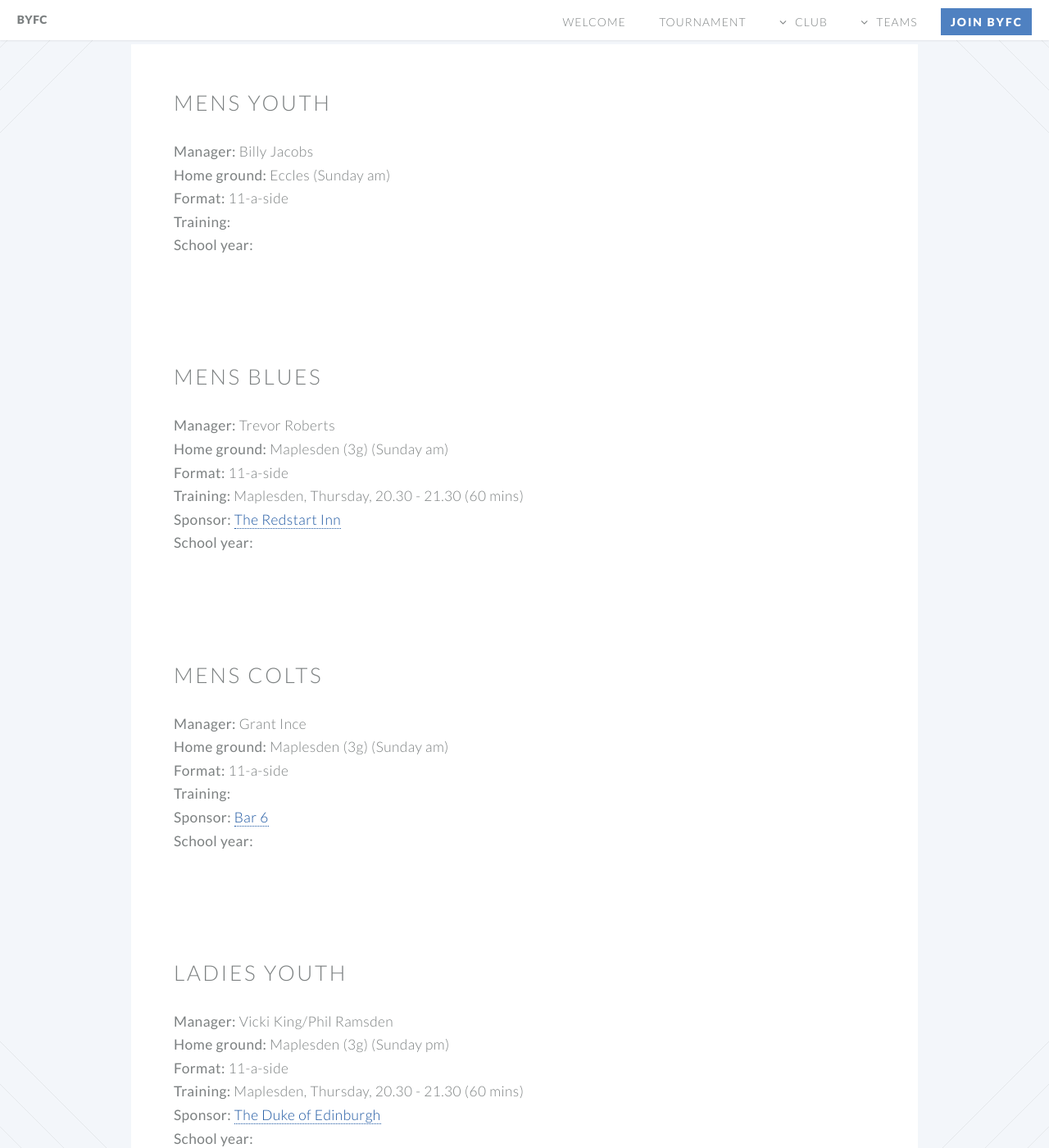
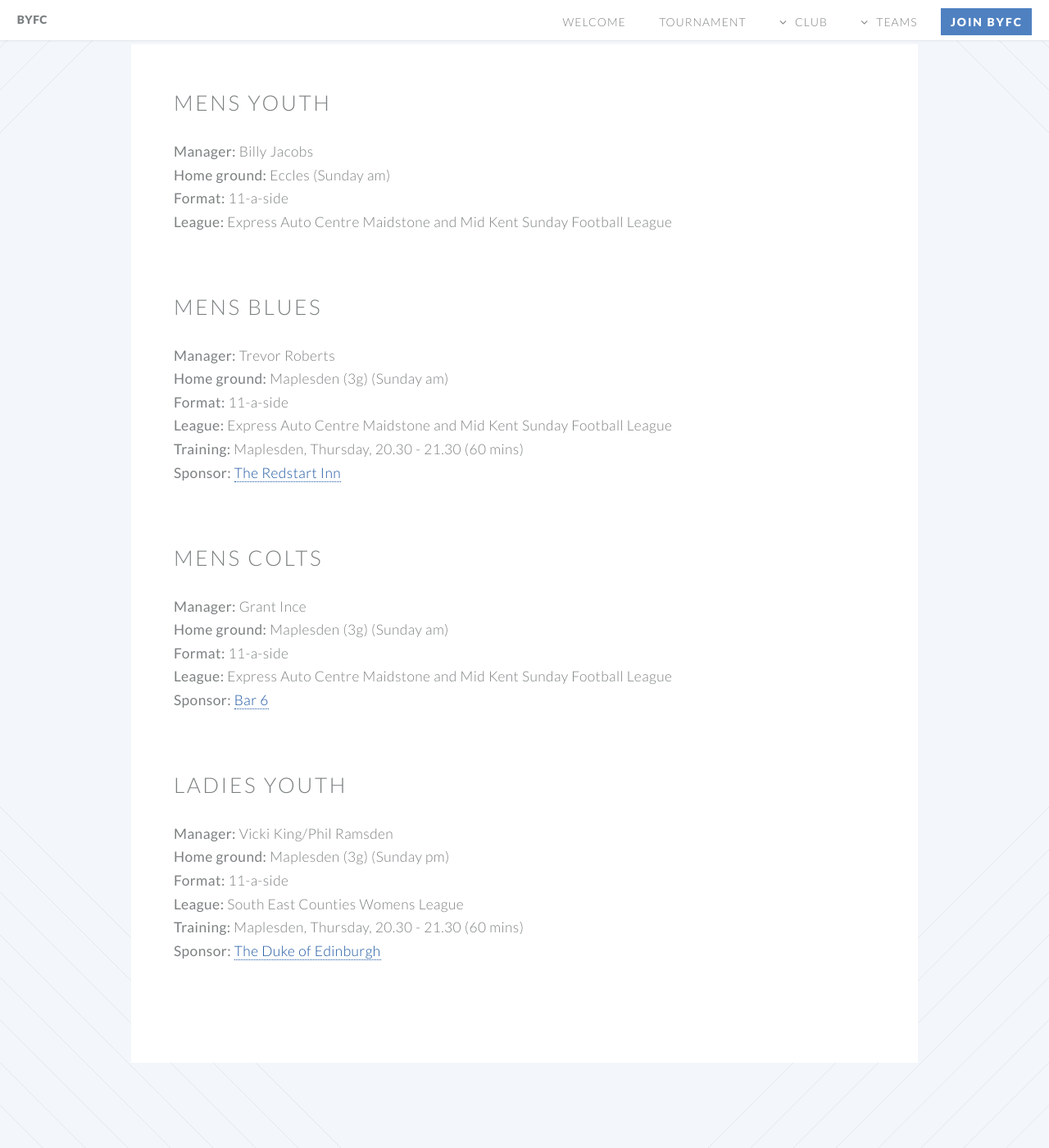
Before and after one commit to Pam-BYFC/BYFC.github.io, a Jekyll site: the page built from teams-other.md, in a window 1280 px wide and 1400 px high, scrolled down 271 px. Shown: the whole window at 82% size. Built offline with Jekyll 4.4.1, drawn with Linux system fonts in a browser that asks for light colours.

Commit message:
Cleaned-up team pages, added league

```diff
--- a/_data/teams.csv
+++ b/_data/teams.csv
@@ -1,32 +1,32 @@
-"agegrp","schoolyear","YBC","name","format","manager","homeground","day","time","training","sponsor","sponsorURL","sponsor2","sponsorURL2","blurb"
-"5","R","1","Under 5 Buds","Training","","South Street, Barming","Saturday","am","","","","","","Introducing football skills through fun training activities."
-"6","1","1","Under 6 Youth","Training","","South Street, Barming","Saturday","am","","","","","","Continuing to build on football skills leading to understanding of the 5-a-side game. Game play will develop through training and later tournament participation and friendly 5-a-side games."
-"7","2","1","Under 7 Youth","5-a-side","Chris Brinn","Barming School Top (right side)","Saturday","am","Maplesden, Wednesday, 18.00 - 19.15 (75 mins)","Liftec","https://www.liftec.co.uk","","",""
-"7","2","2","Under 7 Blues","5-a-side","Chris Kavanagh","Barming School Top (right side)","Saturday","am","Maplesden, Wednesday, 18.00 - 19.15 (75 mins)","Liftec","https://www.liftec.co.uk","","",""
-"8","3","1","Under 8 Youth","5-a-side","Keith Matthews","Poplar Grove","Saturday","am","Maplesden, Wednesday, 18.00 - 19.15 (75 mins)","PS Accounting Solutions Ltd","http://www.psaccountingsolutions.co.uk/","DW Roofing  DWebbroofing@outlook.com","DWebbroofing@outlook.com",""
-"8","3","2","Under 8 Blues","5-a-side","Mark Chase","South Street, Barming","Saturday","am","Maplesden, Wednesday, 18.00 - 19.15 (75 mins)","","","","",""
-"8","3","3","Under 8 Colts","5-a-side","Pam Wilson","Poplar Grove","Saturday","am","Maplesden, Wednesday, 18.00 - 19.15 (75 mins)","*** Seeking sponsorship ***","","","",""
-"9","4","1","Under 9 Youth","7-a-side","Alan McMillan","Barming School, top","Saturday","am","Maplesden, Tuesday, 18.00 - 19.15 (75 mins)","Croudace Homes","http://www.croudacehomes.co.uk/","","",""
-"9","4","2","Under 9 Blues","7-a-side","Amanda Haffenden-Boyce","Barming School, top","Saturday","am","Maplesden, Wednesday, 18.00 - 19.15 (75 mins)","Flex Flooring","http://flexflooring.co.uk/","","",""
-"10","5","1","Under 10 Youth","7-a-side","Mike Drew","Barming School, top","Sunday","am","Maplesden, Tuesday, 18.00 - 19.15 (75 mins)","Natta Building Company Limited","http://www.natta.co.uk/","Whitings Group Limited","http://www.whitings.co.uk/",""
-"10","5","2","Under 10 Blues","7-a-side","Spencer Hart","Barming School, top","Sunday","am","Maplesden, Tuesday, 18.00 - 19.15 (75 mins)","West Flooring","http://www.westflooring.com/","","",""
-"10","5","4","Under 10 Girls","7-a-side","Katie Hills","South Street, Barming","Sunday","am","Maplesden, Thursday, 18.10 - 19.20 (70 mins)","","","","",""
-"11","6","1","Under 11 Youth","9-a-side","Bryan Hudson","Barming School, bottom","Sunday","am","Maplesden, Tuesday, 18.00 - 19.15 (75 mins)","Carpet Next Day","http://www.carpetnextday.co.uk/","","",""
-"11","6","2","Under 11 Blues","9-a-side","Neil King","Barming School, bottom","Sunday","am","Maplesden, Tuesday, 18.00 - 19.15 (75 mins)","Sayers Butterworth","http://www.sayersb.co.uk/","","",""
-"11","6","3","Under 11 Colts","9-a-side","Nathan Harrison","Poplar Grove","Sunday","am","Maplesden, Tuesday, 18.00 - 19.15 (75 mins)","Arriva","https://www.arrivabus.co.uk/","","",""
-"12","7","1","Under 12 Youth","9-a-side","Claire West","Gatland Lane 2","Sunday","am","Maplesden, Wednesday, 19.15 - 20.30 (75 mins)","STL","http://www.stlgroup.co.uk/","","",""
-"12","7","2","Under 12 Blues","9-a-side","Arron Spice","South Street, Barming","Sunday","am","Maplesden, Wednesday, 19.15 - 20.30 (75 mins)","Solve my headache","https://www.solvemyheadache.com/","","",""
-"12","7","3","Under 12 Colts","9-a-side","Callum Wadlan","Gatland Lane 2","Sunday","am","Maplesden, Tuesday, 19.15 - 20.30 (75 mins)","Allied Fabrications","http://www.alliedfabrications.co.uk/","","",""
-"14","9","1","Under 14 Youth","11-a-side","Andy Cassie","Gatland Lane 1","Sunday","am","Maplesden, Tuesday, 19.15 - 20.30 (75 mins)","Gallagher Group","http://www.gallagher-group.co.uk/","","",""
-"14","9","2","Under 14 Blues","11-a-side","Simon Coulton","Gatland Lane 1","Sunday","am","Maplesden, Wednesday, 19.15 - 20.30 (75 mins)","Greywood Installations","http://www.greywoodinstallations.co.uk/","","",""
-"15","10","2","Under 15 Blues","11-a-side","Neil Poole","Gatland Lane 1","Sunday","pm","Maplesden, Wednesday, 19.15 - 20.30 (75 mins)","Creative Vinyl","http://www.creativevinyl.co.uk/","","",""
-"16","11","1","Under 16 Youth","11-a-side","Warren Lindley","Barming Heath","Sunday","pm","Maplesden, Tuesday, 19.15 - 20.30 (75 mins)","Maxi Cosi","http://www.maxi-cosi.co.uk/gb-en/","","",""
-"16","11","2","Under 16 Blues","11-a-side","Steve Oakley","Gatland Lane 1","Sunday","pm","Maplesden, Wednesday, 19.15 - 20.30 (75 mins)","County Plumbing Services","http://countyplumbingservices.co.uk/","","",""
-"16","11","4","Under 16 Girls","11-a-side","Vicki King","Mereworth","Sunday","am","Maplesden, Thursday, 18.10 - 19.20 (70 mins)","Clarus Homes","https://www.clarushomes.co.uk/","","",""
-"18","13","1","Under 18 Youth","11-a-side","Lee Payne","Barming Heath","Sunday","am","Maplesden, Wednesday, 20.30 - 21.30 (60 mins)","Innov8ive UK","http://www.innov8iveuk.com/","","",""
-"18","13","3","Under 18 Colts","11-a-side","Matt Kirwan","Mereworth","Sunday","am","Maplesden, Thursday, 20.30 - 21.30 (60 mins)","","","","",""
-"18","18","2","Under 18 Blues","11-a-side","Sam Grist","Mereworth","Sunday","am","Maplesden, Thursday, 19.20 - 20.30 (70 mins)","","","","",""
-"22","","1","Mens Youth","11-a-side","Billy Jacobs","Eccles","Sunday","am","","","","","",""
-"22","","2","Mens Blues","11-a-side","Trevor Roberts","Maplesden (3g)","Sunday","am","Maplesden, Thursday, 20.30 - 21.30 (60 mins)","The Redstart Inn","http://www.redstartpub.co.uk/","","",""
-"22","","3","Mens Colts","11-a-side","Grant Ince","Maplesden (3g)","Sunday","am","","Bar 6","http://www.bar6maidstone.co.uk/","","",""
-"20","","1","Ladies Youth","11-a-side","Vicki King/Phil Ramsden","Maplesden (3g)","Sunday","pm","Maplesden, Thursday, 20.30 - 21.30 (60 mins)","The Duke of Edinburgh","http://www.dukeofedinburghbarming.co.uk/","","",""
+"agegrp","schoolyear","YBC","name","format","manager","League","homeground","day","time","training","sponsor","sponsorURL","sponsor2","sponsorURL2","blurb"
+"5","R","1","Under 5 Buds","Training","","","South Street, Barming","Saturday","am","","","","","","Introducing football skills through fun training activities."
+"6","1","1","Under 6 Youth","Training","","","South Street, Barming","Saturday","am","","","","","","Continuing to build on football skills leading to understanding of the 5-a-side game. Game play will develop through training and later tournament participation and friendly 5-a-side games."
+"7","2","1","Under 7 Youth","5-a-side","Chris Brinn","Maidstone Invicta Primary League","Barming School Top (right side)","Saturday","am","Maplesden, Wednesday, 18.00 - 19.15 (75 mins)","Liftec","https://www.liftec.co.uk","","",""
+"7","2","2","Under 7 Blues","5-a-side","Chris Kavanagh","Maidstone Invicta Primary League","Barming School Top (right side)","Saturday","am","Maplesden, Wednesday, 18.00 - 19.15 (75 mins)","Liftec","https://www.liftec.co.uk","","",""
+"8","3","1","Under 8 Youth","5-a-side","Keith Matthews","Maidstone Invicta Primary League","Poplar Grove","Saturday","am","Maplesden, Wednesday, 18.00 - 19.15 (75 mins)","PS Accounting Solutions Ltd","http://www.psaccountingsolutions.co.uk/","DW Roofing  DWebbroofing@outlook.com","DWebbroofing@outlook.com",""
+"8","3","2","Under 8 Blues","5-a-side","Mark Chase","Maidstone Invicta Primary League","South Street, Barming","Saturday","am","Maplesden, Wednesday, 18.00 - 19.15 (75 mins)","","","","",""
+"8","3","3","Under 8 Colts","5-a-side","Pam Wilson","Maidstone Invicta Primary League","Poplar Grove","Saturday","am","Maplesden, Wednesday, 18.00 - 19.15 (75 mins)","*** Seeking sponsorship ***","","","",""
+"9","4","1","Under 9 Youth","7-a-side","Alan McMillan","Maidstone Invicta Primary League","Barming School, top","Saturday","am","Maplesden, Tuesday, 18.00 - 19.15 (75 mins)","Croudace Homes","http://www.croudacehomes.co.uk/","","",""
+"9","4","2","Under 9 Blues","7-a-side","Amanda Haffenden-Boyce","Maidstone Invicta Primary League","Barming School, top","Saturday","am","Maplesden, Wednesday, 18.00 - 19.15 (75 mins)","Flex Flooring","http://flexflooring.co.uk/","","",""
+"10","5","1","Under 10 Youth","7-a-side","Mike Drew","Maidstone Invicta Primary League","Barming School, top","Sunday","am","Maplesden, Tuesday, 18.00 - 19.15 (75 mins)","Natta Building Company Limited","http://www.natta.co.uk/","Whitings Group Limited","http://www.whitings.co.uk/",""
+"10","5","2","Under 10 Blues","7-a-side","Spencer Hart","Maidstone Invicta Primary League","Barming School, top","Sunday","am","Maplesden, Tuesday, 18.00 - 19.15 (75 mins)","West Flooring","http://www.westflooring.com/","","",""
+"10","4-5","4","Under 10 Girls","7-a-side","Katie Hills","Kent Girls and Ladies Football league","Mereworth","Sunday","am","Maplesden, Thursday, 18.10 - 19.20 (70 mins)","","","","",""
+"11","6","1","Under 11 Youth","9-a-side","Bryan Hudson","Maidstone Invicta Primary League","Barming School, bottom","Sunday","am","Maplesden, Tuesday, 18.00 - 19.15 (75 mins)","Carpet Next Day","http://www.carpetnextday.co.uk/","","",""
+"11","6","2","Under 11 Blues","9-a-side","Neil King","Maidstone Invicta Primary League","Barming School, bottom","Sunday","am","Maplesden, Tuesday, 18.00 - 19.15 (75 mins)","Sayers Butterworth","http://www.sayersb.co.uk/","","",""
+"11","6","3","Under 11 Colts","9-a-side","Nathan Harrison","Maidstone Invicta Primary League","Poplar Grove","Sunday","am","Maplesden, Tuesday, 18.00 - 19.15 (75 mins)","Arriva","https://www.arrivabus.co.uk/","","",""
+"12","7","1","Under 12 Youth","9-a-side","Claire West","Express Cabs Maidstone Boys Primary League","Gatland Lane 2","Sunday","am","Maplesden, Wednesday, 19.15 - 20.30 (75 mins)","STL","http://www.stlgroup.co.uk/","","",""
+"12","7","2","Under 12 Blues","9-a-side","Arron Spice","Express Cabs Maidstone Boys Primary League","South Street, Barming","Sunday","am","Maplesden, Wednesday, 19.15 - 20.30 (75 mins)","Solve my headache","https://www.solvemyheadache.com/","","",""
+"12","7","3","Under 12 Colts","9-a-side","Callum Wadlan","Express Cabs Maidstone Boys Primary League","Gatland Lane 2","Sunday","am","Maplesden, Tuesday, 19.15 - 20.30 (75 mins)","Allied Fabrications","http://www.alliedfabrications.co.uk/","","",""
+"14","9","1","Under 14 Youth","11-a-side","Andy Cassie","Express Cabs Maidstone Boys Primary League","Gatland Lane 1","Sunday","am","Maplesden, Tuesday, 19.15 - 20.30 (75 mins)","Gallagher Group","http://www.gallagher-group.co.uk/","","",""
+"14","9","2","Under 14 Blues","11-a-side","Simon Coulton","Express Cabs Maidstone Boys Primary League","Gatland Lane 1","Sunday","am","Maplesden, Wednesday, 19.15 - 20.30 (75 mins)","Greywood Installations","http://www.greywoodinstallations.co.uk/","","",""
+"15","10","2","Under 15 Blues","11-a-side","Neil Poole","Express Cabs Maidstone Boys Primary League","Gatland Lane 1","Sunday","pm","Maplesden, Wednesday, 19.15 - 20.30 (75 mins)","Creative Vinyl","http://www.creativevinyl.co.uk/","","",""
+"16","11","1","Under 16 Youth","11-a-side","Warren Lindley","Maidstone Minor/Junior Football League","Barming Heath","Sunday","pm","Maplesden, Tuesday, 19.15 - 20.30 (75 mins)","Maxi Cosi","http://www.maxi-cosi.co.uk/gb-en/","","",""
+"16","11","2","Under 16 Blues","11-a-side","Steve Oakley","Maidstone Minor/Junior Football League","Gatland Lane 1","Sunday","pm","Maplesden, Wednesday, 19.15 - 20.30 (75 mins)","County Plumbing Services","http://countyplumbingservices.co.uk/","","",""
+"16","11","4","Under 16 Girls","11-a-side","Vicki King","Kent Girls and Ladies Football league","Mereworth","Sunday","am","Maplesden, Thursday, 18.10 - 19.20 (70 mins)","Clarus Homes","https://www.clarushomes.co.uk/","","",""
+"18","13","1","Under 18 Youth","11-a-side","Lee Payne","Maidstone Minor/Junior Football League","Barming Heath","Sunday","am","Maplesden, Wednesday, 20.30 - 21.30 (60 mins)","Innov8ive UK","http://www.innov8iveuk.com/","","",""
+"18","13","3","Under 18 Colts","11-a-side","Matt Kirwan","Maidstone Minor/Junior Football League","Mereworth","Sunday","am","Maplesden, Thursday, 20.30 - 21.30 (60 mins)","","","","",""
+"18","18","2","Under 18 Blues","11-a-side","Sam Grist","Maidstone Minor/Junior Football League","Mereworth","Sunday","am","Maplesden, Thursday, 19.20 - 20.30 (70 mins)","","","","",""
+"22","","1","Mens Youth","11-a-side","Billy Jacobs","Express Auto Centre Maidstone and Mid Kent Sunday Football League","Eccles","Sunday","am","","","","","",""
+"22","","2","Mens Blues","11-a-side","Trevor Roberts","Express Auto Centre Maidstone and Mid Kent Sunday Football League","Maplesden (3g)","Sunday","am","Maplesden, Thursday, 20.30 - 21.30 (60 mins)","The Redstart Inn","http://www.redstartpub.co.uk/","","",""
+"22","","3","Mens Colts","11-a-side","Grant Ince","Express Auto Centre Maidstone and Mid Kent Sunday Football League","Maplesden (3g)","Sunday","am","","Bar 6","http://www.bar6maidstone.co.uk/","","",""
+"20","","1","Ladies Youth","11-a-side","Vicki King/Phil Ramsden","South East Counties Womens League","Maplesden (3g)","Sunday","pm","Maplesden, Thursday, 20.30 - 21.30 (60 mins)","The Duke of Edinburgh","http://www.dukeofedinburghbarming.co.uk/","","",""
--- a/teams-other.md
+++ b/teams-other.md
@@ -17,13 +17,14 @@ title: Adult teams
 <p><strong>Manager:</strong> {{ team.manager }} <br />
 <strong>Home ground:</strong> {{ team.homeground }} ({{ team.day }} {{ team.time }}) <br />
 {% if team.format %}<strong>Format:</strong> {{ team.format }} <br /> {% endif %}
+{% if team.League != '' %}<strong>League:</strong> {{ team.League }} <br /> {% endif %}
 {% if team.results %}<a href="{{ team.results }}"><strong>Results</strong></a><br /> {% endif %}
-{% if team.training %}<strong>Training:</strong> {{ team.training }} <br /> {% endif %}
+{% if team.training != '' %}<strong>Training:</strong> {{ team.training }} <br /> {% endif %}
 {% if team.sponsor != '' %}<strong>Sponsor:</strong> <a href="{{ team.sponsorURL }}">{{ team.sponsor }}</a> {% endif %}
 {% if team.sponsor2 != '' %} and <a href="{{ team.sponsorURL2 }}">{{ team.sponsor2 }}</a> {% endif %}
 {% if team.sponsor != '' %}<br /> {% endif %}
-{% if team.schoolyear %}<strong>School year:</strong> {{ team.schoolyear }} {% endif %}
-{% if team.blurb %}<br /><br /> {{ team.blurb }} <br /> {% endif %}
+{% if team.schoolyear != '' %}<strong>School year:</strong> {{ team.schoolyear }} {% endif %}
+{% if team.blurb != '' %}<br /><br /> {{ team.blurb }} <br /> {% endif %}
 </p>
             </li>
 	  {% endif %}
--- a/teams-to-18.md
+++ b/teams-to-18.md
@@ -17,6 +17,7 @@ title: Teams &mdash; secondary school age
 <p><strong>Manager:</strong> {{ team.manager }} <br />
 <strong>Home ground:</strong> {{ team.homeground }} ({{ team.day }} {{ team.time }}) <br />
 {% if team.format %}<strong>Format:</strong> {{ team.format }} <br /> {% endif %}
+{% if team.League != '' %}<strong>League:</strong> {{ team.League }} <br /> {% endif %}
 {% if team.results %}<a href="{{ team.results }}"><strong>Results</strong></a><br /> {% endif %}
 {% if team.training %}<strong>Training:</strong> {{ team.training }} <br /> {% endif %}
 {% if team.sponsor != '' %}<strong>Sponsor:</strong> <a href="{{ team.sponsorURL }}">{{ team.sponsor }}</a> {% endif %}
```
Also changed, not shown: teams-to-11.md (+4 -2 lines).
